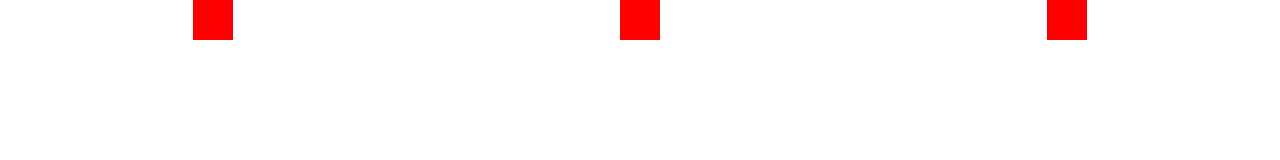
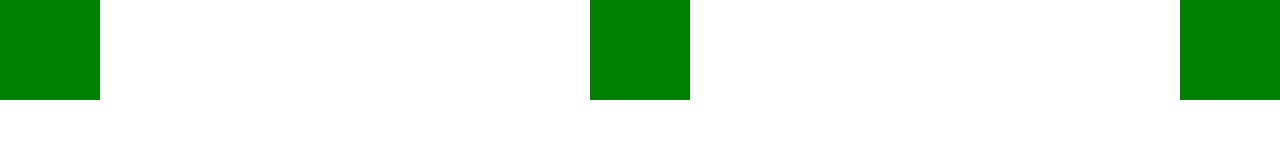
Before and after one commit to baska9606/owog-ner, a plain HTML site: page index.html in a window 1280 px wide. Drawn offline with Linux system fonts and the light colour scheme.

Commit message:
added green boxes

```diff
--- a/index.css
+++ b/index.css
@@ -6,9 +6,16 @@ html,body {
     justify-content: space-around;
 }
 
-.ulaan {
-    justify-content: space-around;
-    width: 40px;
-    height: 40px;
+.red {
     background-color: red;
+    width: 100px;
+    height: 100px;
 }
+.green {
+    background-color: green;
+    width: 100px;
+    height: 100px;
+}
+.flex.space-between {
+    justify-content: space-between;
+}
--- a/index.html
+++ b/index.html
@@ -11,8 +11,11 @@
         <div class="ulaan"></div>
         <div class="ulaan"></div>
         <div class="ulaan"></div>
-
     </div>
-
+    <div class="flex space-between">
+        <div class="green"></div>
+        <div class="green"></div>
+        <div class="green"></div>
+    </div>
 </body>
 </html>
```
